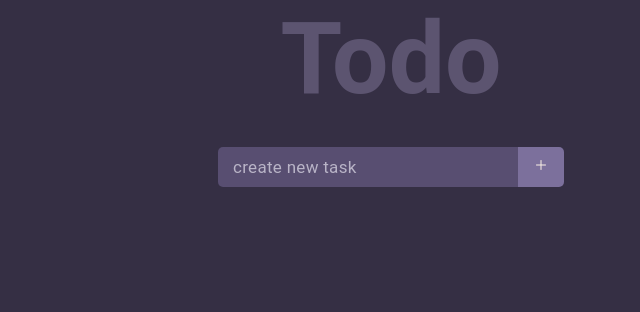
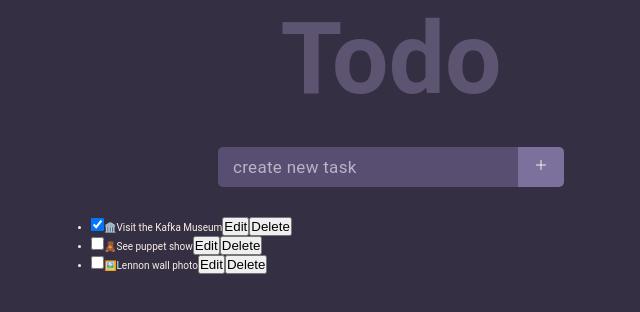
Before and after one commit to jonni595/todo-list, a React (Vite) app: page / in a window 1280 px wide. Shown: the top 312 px of the page, without its empty margins (249-889 px from the left). Built offline with nearby package versions, Linux system fonts and the light colour scheme.

Commit message:
show TaskList component

```diff
--- a/src/App.tsx
+++ b/src/App.tsx
@@ -38,11 +38,11 @@ const App = () => {
     <main className="container">
       <AddTask onAddTask={handleAddTask} />
       {error !== null && <TimedMessage message={error} />}
-      {/* <TaskList
+      <TaskList
         tasks={tasks}
         onChangeTask={handleChangeTask}
         onDeleteTask={handleDeleteTask}
-      /> */}
+      />
     </main>
   );
 };
```
